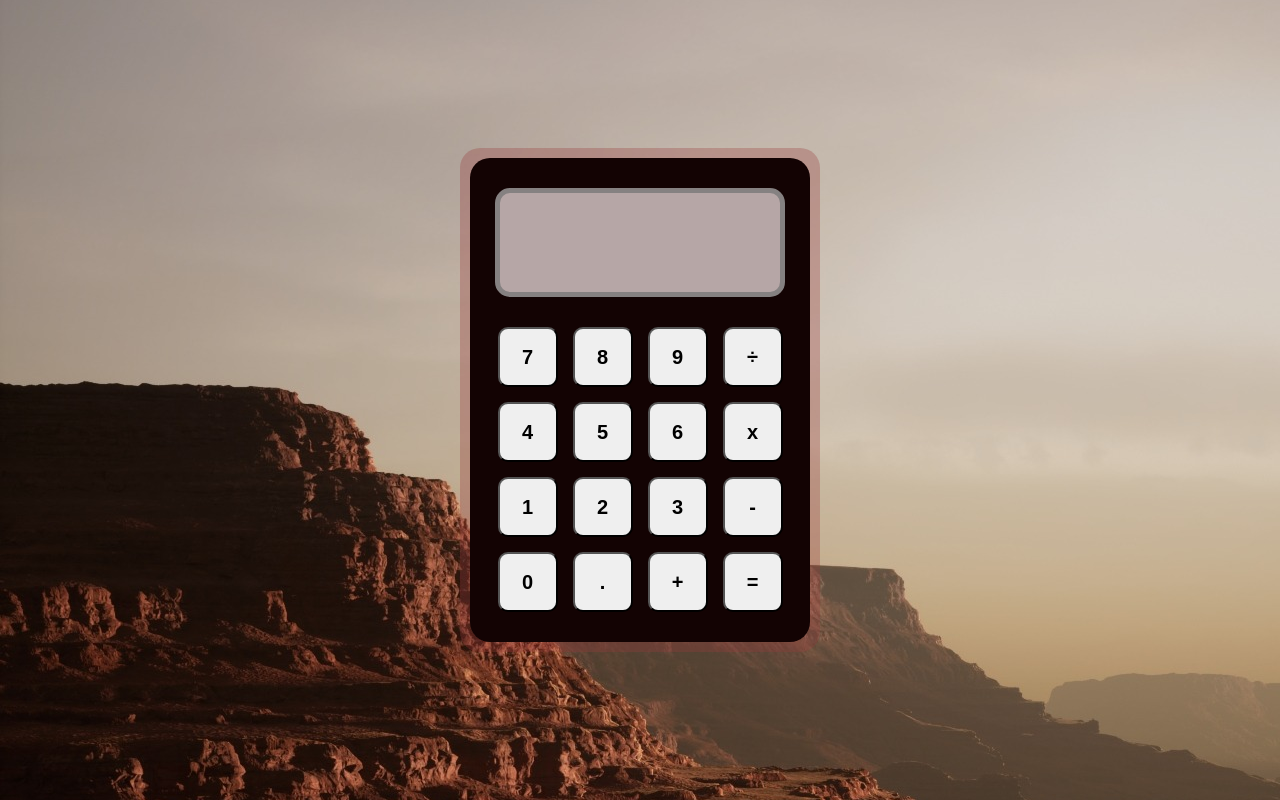
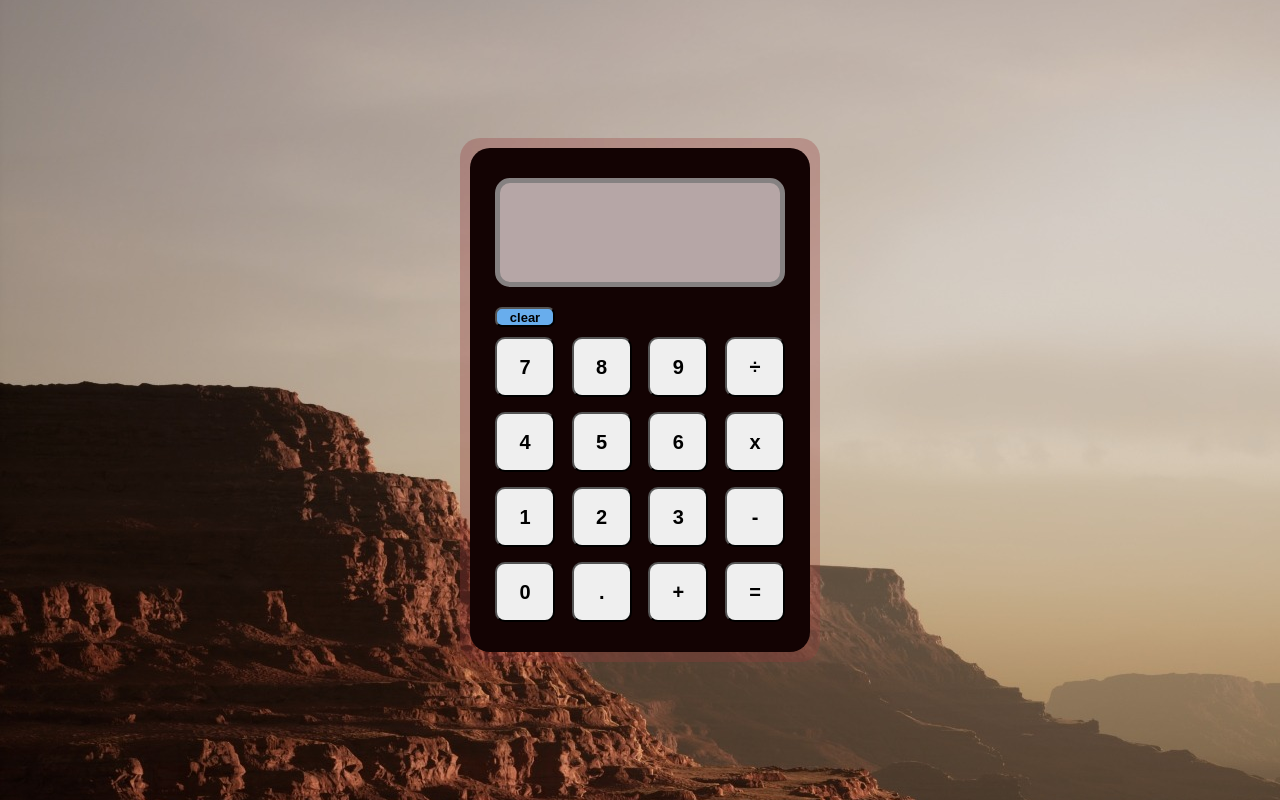
Before and after one commit to joshuazhou08/Calculator, a plain HTML site: page index.html in a window 1280 px wide. Drawn offline with Linux system fonts and the light colour scheme.

Commit message:
Add Clear Button
The clear button is now there with a blue background. Modify the hover
effect so that it preserves the color by storing it on mouseenter and
reverting to it on mouseleave, not just by resetting it to the color
white on mouseleave.

```diff
--- a/calculator.js
+++ b/calculator.js
@@ -27,11 +27,13 @@ const divide = function(a,b){
 }
 
 //Visual effects
-function mouseEnter(button){
+let buttonColor
+function mouseEnter(){
+    buttonColor = this.style.backgroundColor
     this.style.backgroundColor = 'rgb(189, 189, 189)'
 }
 function mouseLeave(){
-    this.style.backgroundColor = 'white'
+    this.style.backgroundColor = buttonColor
 }
 const allButtons = document.querySelectorAll('button')
 allButtons.forEach((button)=>{
--- a/index.html
+++ b/index.html
@@ -17,6 +17,7 @@
                 <div class="display-history"></div>
                 <div class="display"></div>
             </div>
+            <button id="clear-btn">clear</button>
             <div class="button-container">
                 <button class = 'input'>7</button>
                 <button class = 'input'>8</button>
--- a/style.css
+++ b/style.css
@@ -22,6 +22,16 @@ html{
     padding: 30px 25px 20px;
     border-radius: 20px;
     background-color: rgb(19, 3, 3);
+
+}
+
+#clear-btn{
+    height: 20px;
+    text-align: center;
+    font-size: 13px;
+    border-radius: 7px;
+    background: rgb(104, 173, 237);
+    width: 60px;
 
 }
 
@@ -84,7 +94,7 @@ html{
 .button-container{
     display:flex;
     flex-wrap: wrap;
-    justify-content: center;
+    justify-content: space-between;
     gap: 15px;
     width: 290px;
     margin: 10px 0;
```
